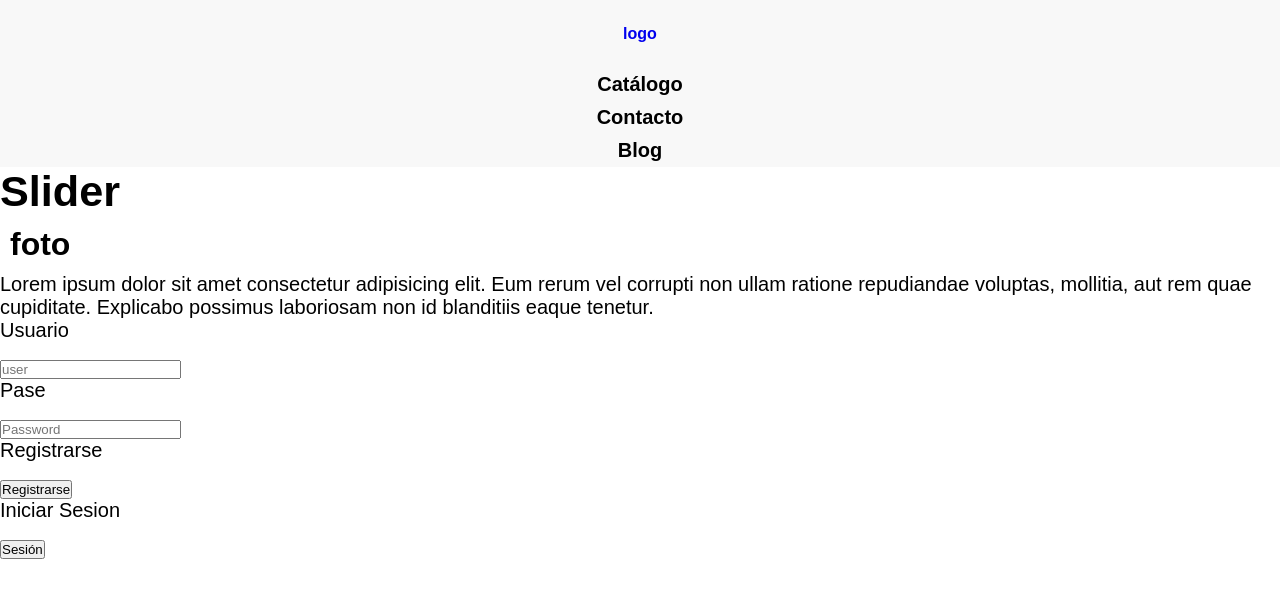
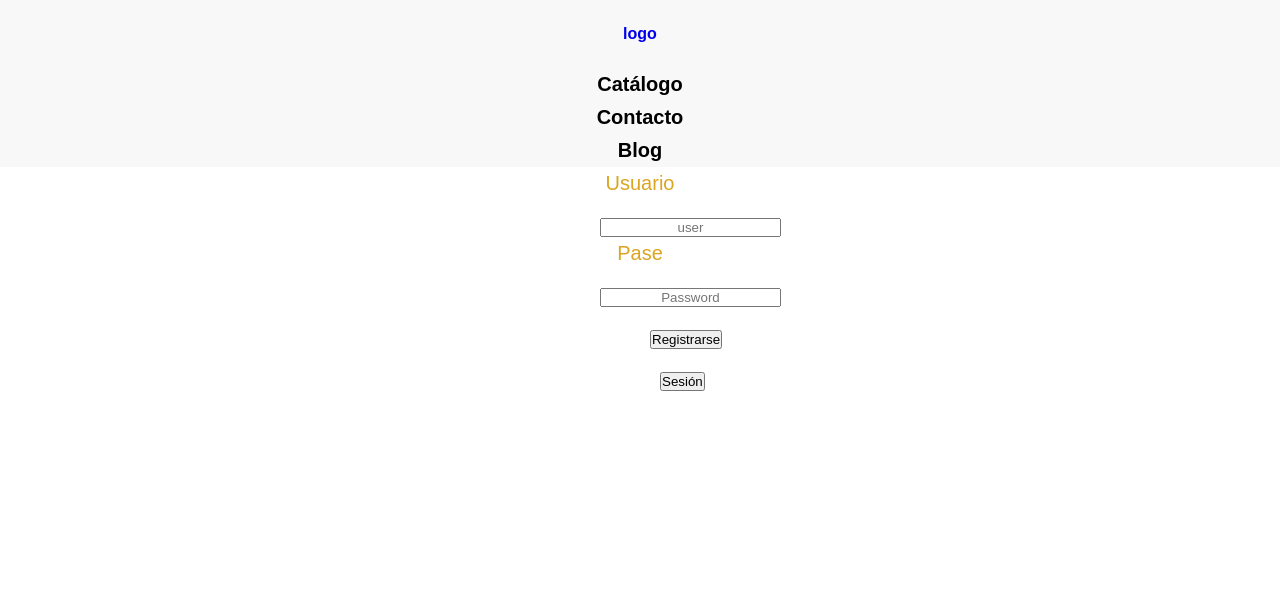
Before and after one commit to Este538/Tienda-Fiel, a PHP site: page /login.html in a window 1280 px wide. Shown: the top 598 px of the page. Run offline with PHP 8.4, Linux system fonts and the light colour scheme.

Commit message:
se coloca estilo al login y se quita texto extra

```diff
--- a/public/login.html
+++ b/public/login.html
@@ -25,22 +25,14 @@
     </header>
 
     <section id="hero">
-        <h2>Slider</h2>
     </section>
 
     <section id="sobreT">
-        <div class="foto">
-            <h3>foto</h3>
-        </div>
         <div class="descripcion">
-            <p>
-                Lorem ipsum dolor sit amet consectetur adipisicing elit. Eum rerum vel corrupti non ullam ratione repudiandae voluptas, mollitia, aut rem quae cupiditate. Explicabo possimus laboriosam non id blanditiis eaque tenetur.
-            </p>
-
            <p class="usuario"> Usuario </p> <br> <input type="text" name="usuario" alt="escriba usuario" placeholder="user"> <br>
-           <p class="password"> Pase </p> <br> <input type="password" name="password" alt="escriba password" placeholder="Password"> <br>
-           <p class="registrar"> Registrarse</p> <br> <input type="button" name="password" alt="escriba password" value="Registrarse"><br>
-           <p class="iniciar"> Iniciar Sesion</p> <br> <input type="button" name="password" alt="escriba password" value="Sesión"><br>
+           <p class="usuario"> Pase </p> <br> <input type="password" name="password" alt="escriba password" placeholder="Password"> <br>
+           </p> <br> <input type="button" name="password" alt="escriba password" value="Registrarse" class="validar"><br>
+           </p> <br> <input type="button" name="password" alt="escriba password" value="Sesión" class="validar2"><br>
         </div>
     </section>
 </body>
--- a/public/style.css
+++ b/public/style.css
@@ -57,3 +57,28 @@ header nav{
     font-weight: bold;
 
 }
+
+p.usuario{
+    margin: 0px;
+    padding: 0px;
+    text-align: center;
+    color:goldenrod;
+    margin-top: 5px;
+}
+
+input{
+    margin: 0px;
+    margin-top: 5px;
+    margin-left: 600px;
+    padding: 0px;
+    align-self: center;
+    text-align: center;
+}
+
+.validar{
+    margin-left: 650px;
+}
+
+.validar2{
+    margin-left: 660px;
+}
```
Also changed, not shown: style/style.css (+14 -0 lines).
